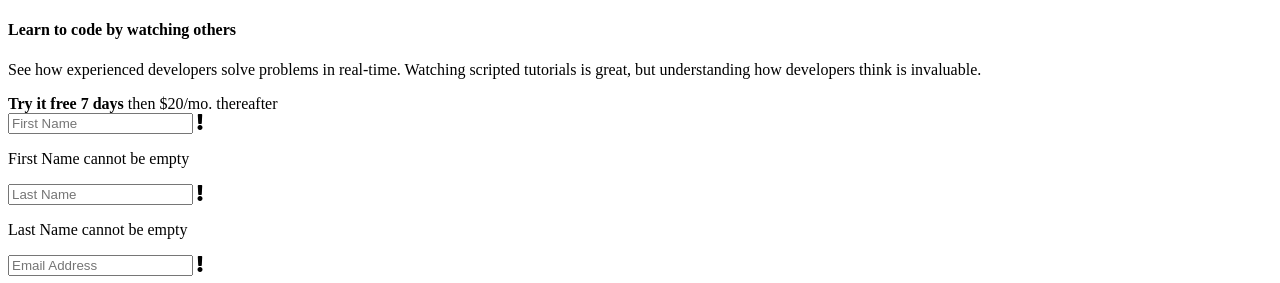
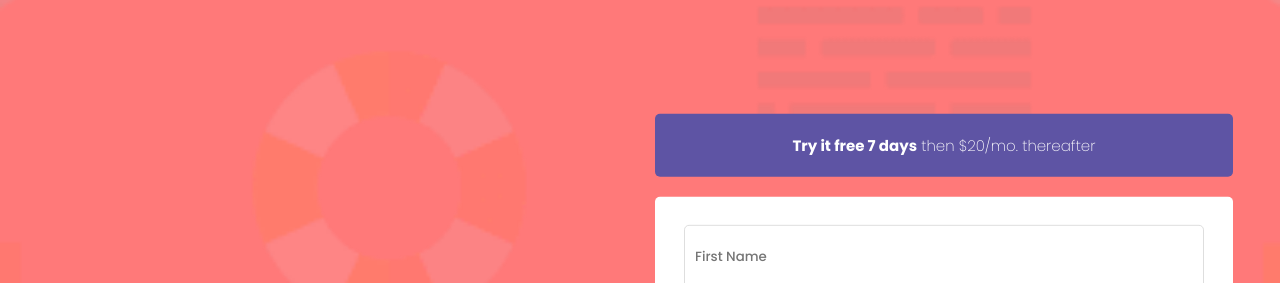
Before and after one commit to dcarter0317/intro-component-with-sign-up-form, a plain HTML site: page index.html in a window 1280 px wide. Shown: the top 283 px of the page. Drawn offline with nearby package versions, Linux system fonts and the light colour scheme; files that its build step writes are made by us from their sources; the site is published under a folder, as on GitHub Pages, so addresses that start at the root find nothing.

Commit message:
fixing paths for images and css files

```diff
--- a/css/style.scss
+++ b/css/style.scss
@@ -44,7 +44,7 @@ html {
 body {
   font-size: 1.6em;
   font-family: $font-family;
-  background: #FF7979 url('/imgs/bg-intro-mobile.png') center/cover;
+  background: #FF7979 url('../imgs/bg-intro-mobile.png') center/cover;
   color: $text-clr-light;
 }
 
--- a/index.html
+++ b/index.html
@@ -4,7 +4,7 @@
   <meta charset="UTF-8">
   <meta name="viewport" content="width=device-width, initial-scale=1.0"> <!-- displays site properly based on user's device -->
 
-  <link rel="icon" type="image/png" sizes="32x32" href="./images/favicon-32x32.png">
+  <link rel="icon" type="image/png" sizes="32x32" href="./imgs/favicon-32x32.png">
 
   <link rel="stylesheet" href="https://cdnjs.cloudflare.com/ajax/libs/font-awesome/5.15.4/css/all.min.css">
   <link rel="preconnect" href="https://fonts.googleapis.com">
@@ -12,7 +12,7 @@
   <link rel="preconnect" href="https://fonts.googleapis.com">
   <link rel="preconnect" href="https://fonts.gstatic.com" crossorigin>
   <link href="https://fonts.googleapis.com/css2?family=Poppins:ital,wght@0,100;0,200;0,400;0,500;0,600;0,700;1,200;1,400&display=swap" rel="stylesheet">
-  <link rel="stylesheet" href="/css/style.css">
+  <link rel="stylesheet" href="./css/style.css">
   <title>Frontend Mentor | Intro component with sign up form</title>
 
   <!-- Feel free to remove these styles or customise in your own stylesheet 👍 -->
@@ -67,6 +67,6 @@
     </p>
   </footer>
 
-  <script src="js/script.js"></script>
+  <script src="./js/script.js"></script>
 </body>
 </html>
```
Also changed, not shown: 1 other file.
